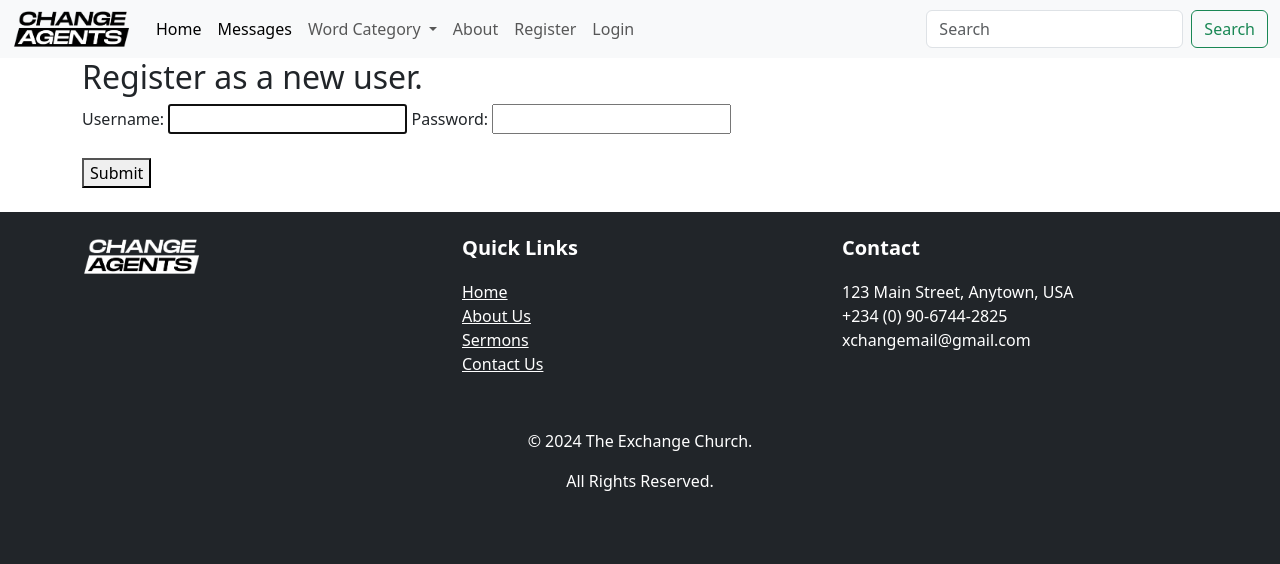
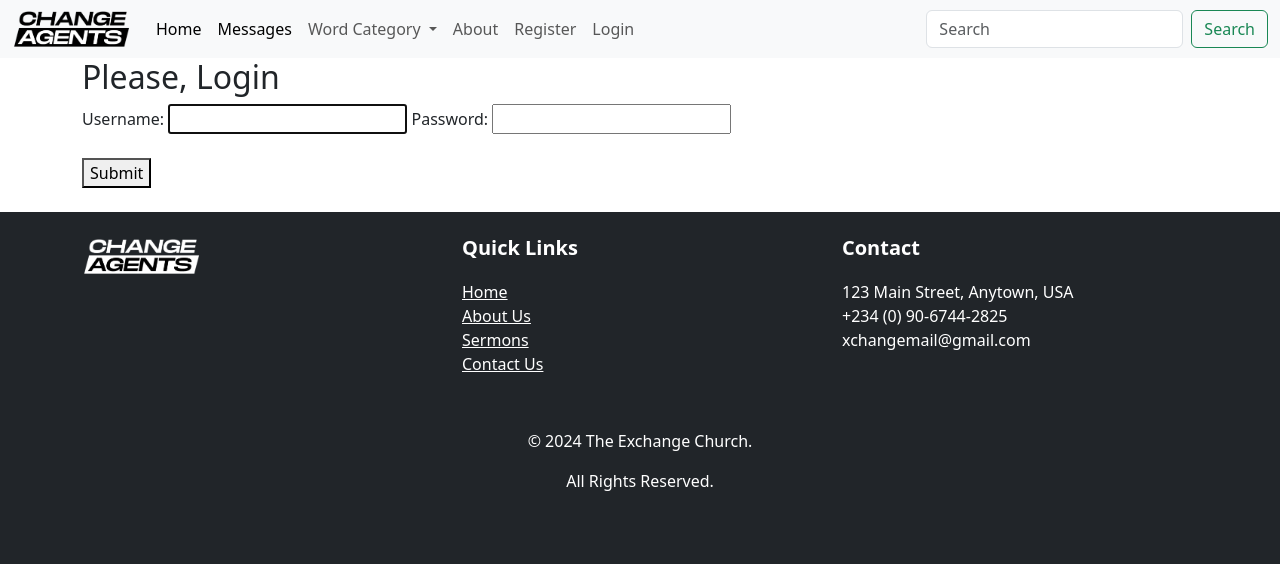
Before and after one commit to Sevenwings26/word_post, a Django app: page /user-login/ in a window 1280 px wide. Shown: the top 564 px of the page. Run offline with Django 4.2, Linux system fonts and the light colour scheme.

Commit message:
Authenticate

```diff
--- a/blog/views.py
+++ b/blog/views.py
@@ -14,16 +14,15 @@ def home_page(request):
 
 def blogsPage(request):
     posts = Sermon.objects.all()
+    if not request.user.is_authenticated:
+        return redirect("login")
     return render(request, 'allblogs.html', {"posts":posts})
+
 
 def page(request, id):
     post = get_object_or_404(Sermon, id=id)
     return render(request, 'page.html', {'post': post})
 
-
-# def post_page(request, slug):
-#     return HttpResponse(slug)
-#     # return render(request, 'pages/post_detail.html' )
 
 def register(request):
     if request.method == "POST":
--- a/templates/base.html
+++ b/templates/base.html
@@ -66,7 +66,6 @@
                     Logout
                   </button>
                 </form>
-
               {% else %}
                 <li class="nav-item">
                   <a class="nav-link" href="{% url 'register' %}">Register</a>
--- a/templates/login.html
+++ b/templates/login.html
@@ -1,7 +1,7 @@
 {% extends 'base.html' %} {% block content %}
 
 <div class="container">
-  <h2>Register as a new user.</h2>
+  <h2>Please, Login</h2>
   <form action="" method="POST">
     {% csrf_token %} {{ form }}
     <br />
```
